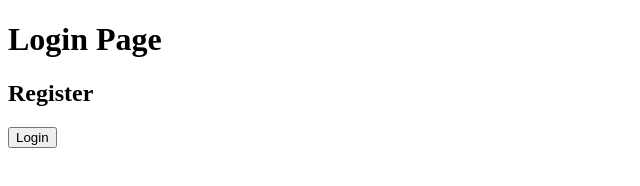
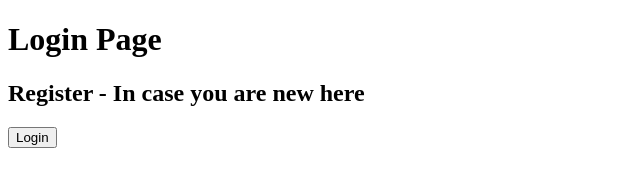
Before and after one commit to malavikacheeran/UST_Assignment, a plain HTML site: page login.html in a window 1280 px wide. Shown: the whole page, without its empty margins (0-640 px from the left). Drawn offline with Linux system fonts and the light colour scheme.

Commit message:
Changed heading

```diff
--- a/login.html
+++ b/login.html
@@ -7,7 +7,7 @@
 </head>
 <body>
     <h1>Login Page</h1>
-    <h2>Register</h2>
+    <h2>Register - In case you are new here</h2>
     <button>Login</button>
 
 </body>
```
